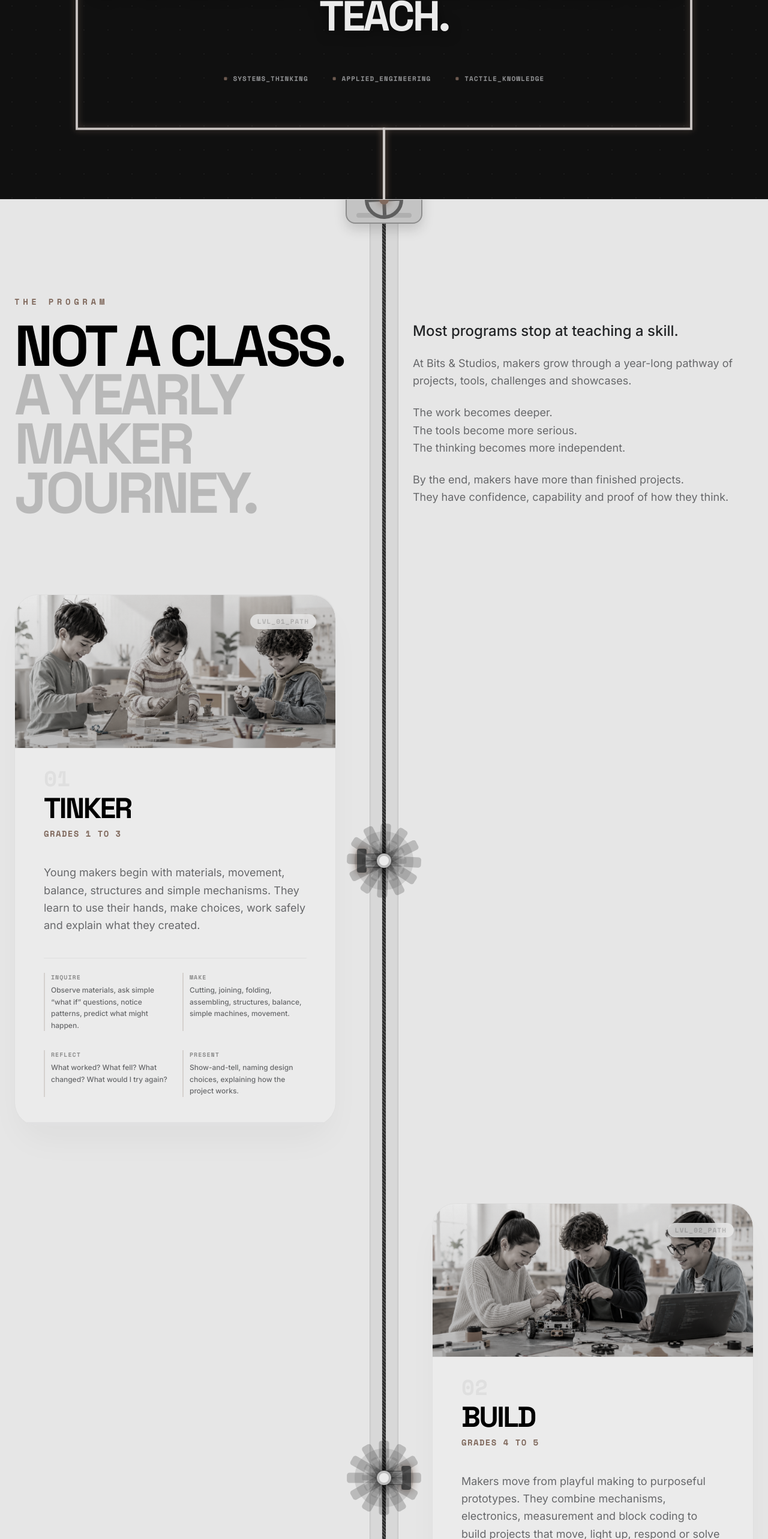
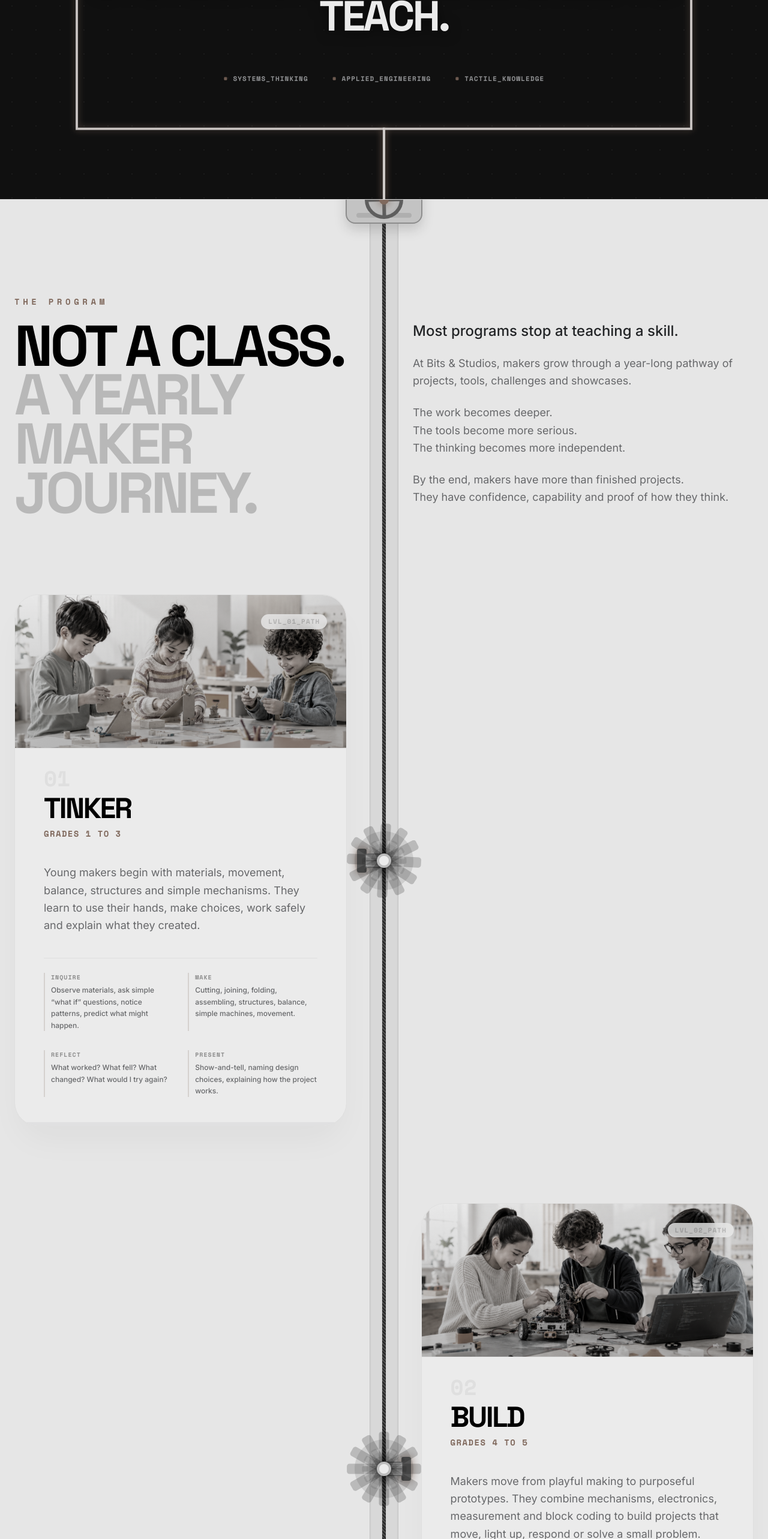
Before and after one commit to pratikb1234/Makerreactor, a React (Vite) app: page / in a window 1280 px wide. Shown: the part 5174-7740 px from the top of the page at 60% size. Built offline with nearby package versions, Linux system fonts and the light colour scheme.

Commit message:
Revert to original z-index and layout as requested by user

```diff
--- a/src/components/ProgramPathway.jsx
+++ b/src/components/ProgramPathway.jsx
@@ -88,7 +88,7 @@ export default function ProgramPathway() {
       <BlueprintGrid opacity={0.4} />
 
       {/* ── Mechanical Contraption Timeline ── */}
-      <div className="absolute left-1/2 -translate-x-1/2 top-0 bottom-0 w-[120px] pointer-events-none z-[5] hidden lg:block">
+      <div className="absolute left-1/2 -translate-x-1/2 top-0 bottom-0 w-[120px] pointer-events-none z-0 hidden lg:block">
         <MechanicalTimeline scrollYProgress={scrollYProgress} />
       </div>
 
@@ -112,7 +112,7 @@ export default function ProgramPathway() {
         </div>
       </div>
 
-      <div className="max-w-[90rem] mx-auto px-6 relative pb-24 md:pb-40">
+      <div className="max-w-[90rem] mx-auto px-6 relative z-10 pb-24 md:pb-40">
 
         {/* Pathway Visualization */}
         <div className="relative">
@@ -133,12 +133,12 @@ export default function ProgramPathway() {
         >
           <div className="absolute top-0 right-0 w-96 h-96 bg-[var(--color-accent)]/15 blur-[100px] rounded-full group-hover/system:bg-[var(--color-accent)]/20 transition-colors duration-700" />
 
-          <div className="relative z-10 w-full lg:max-w-[calc(50%-80px)]">
+          <div className="relative z-10 max-w-4xl">
             <div className="font-mono text-xs uppercase tracking-[0.4em] font-bold text-[var(--color-accent)] mb-8 flex items-center gap-3">
               <div className="w-8 h-px bg-[var(--color-accent)]/50" />
               // THE SYSTEM
             </div>
-            <h3 className="text-4xl md:text-5xl lg:text-5xl font-display font-bold uppercase tracking-tighter leading-[1.1] mb-12">
+            <h3 className="text-4xl md:text-5xl lg:text-6xl font-display font-bold uppercase tracking-tighter leading-[1.1] mb-12">
               Every maker enters at a level. <br/>
               <span className="inline-flex items-center gap-4 flex-wrap">
                 Every level builds new skills.
@@ -321,7 +321,7 @@ function LevelCardTimeline({ level, index, scrollYProgress }) {
 
       {/* Level Card Base Content - Wrapped in a jolt animation */}
       <motion.div
-        className="w-full lg:w-[calc(50%-80px)] relative z-10"
+        className="w-full lg:w-[45%] relative z-10"
         onMouseEnter={() => setIsHovered(true)}
         onMouseLeave={() => setIsHovered(false)}
         animate={(isActive || isHovered) ? { x: isEven ? -15 : 15 } : { x: 0 }}
```
